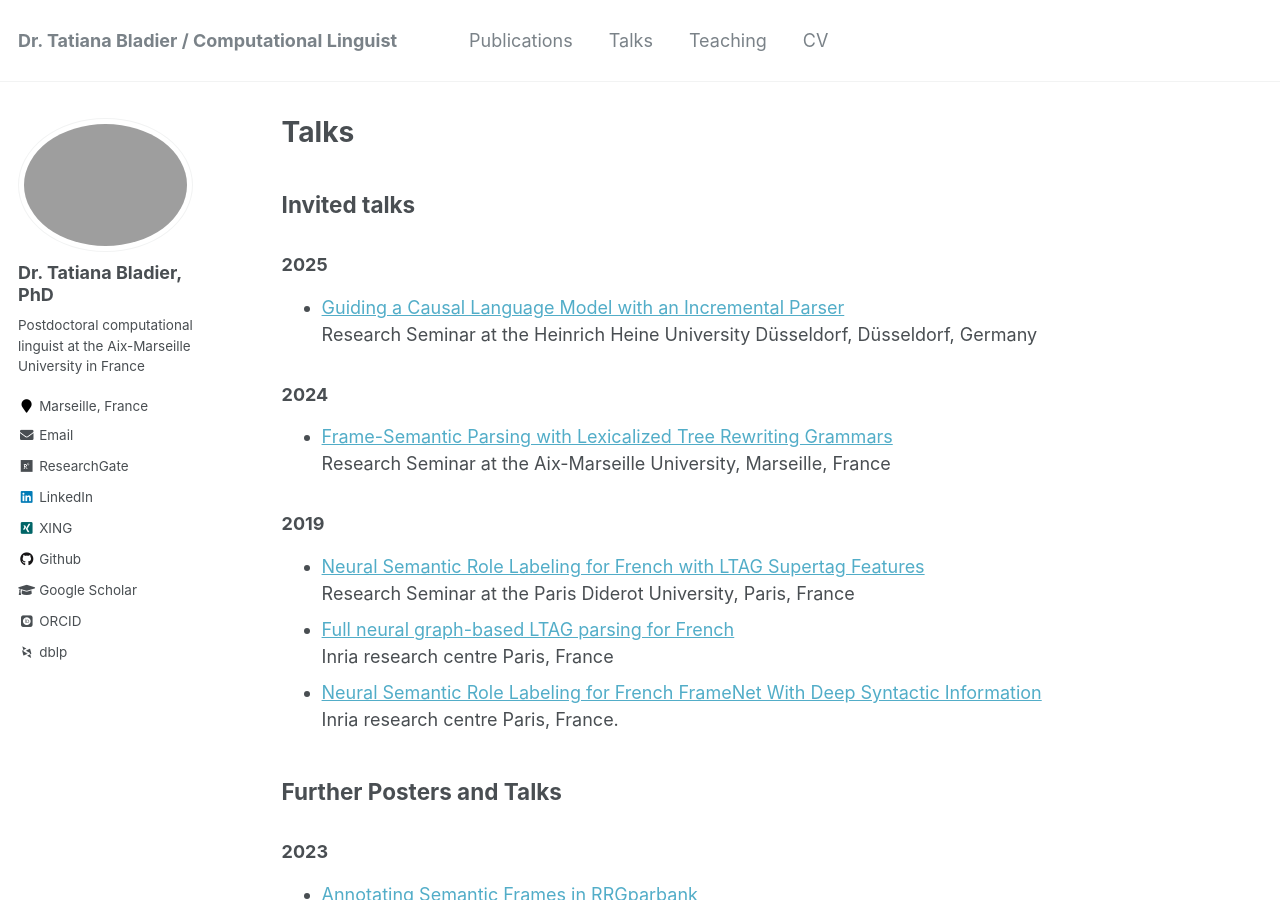
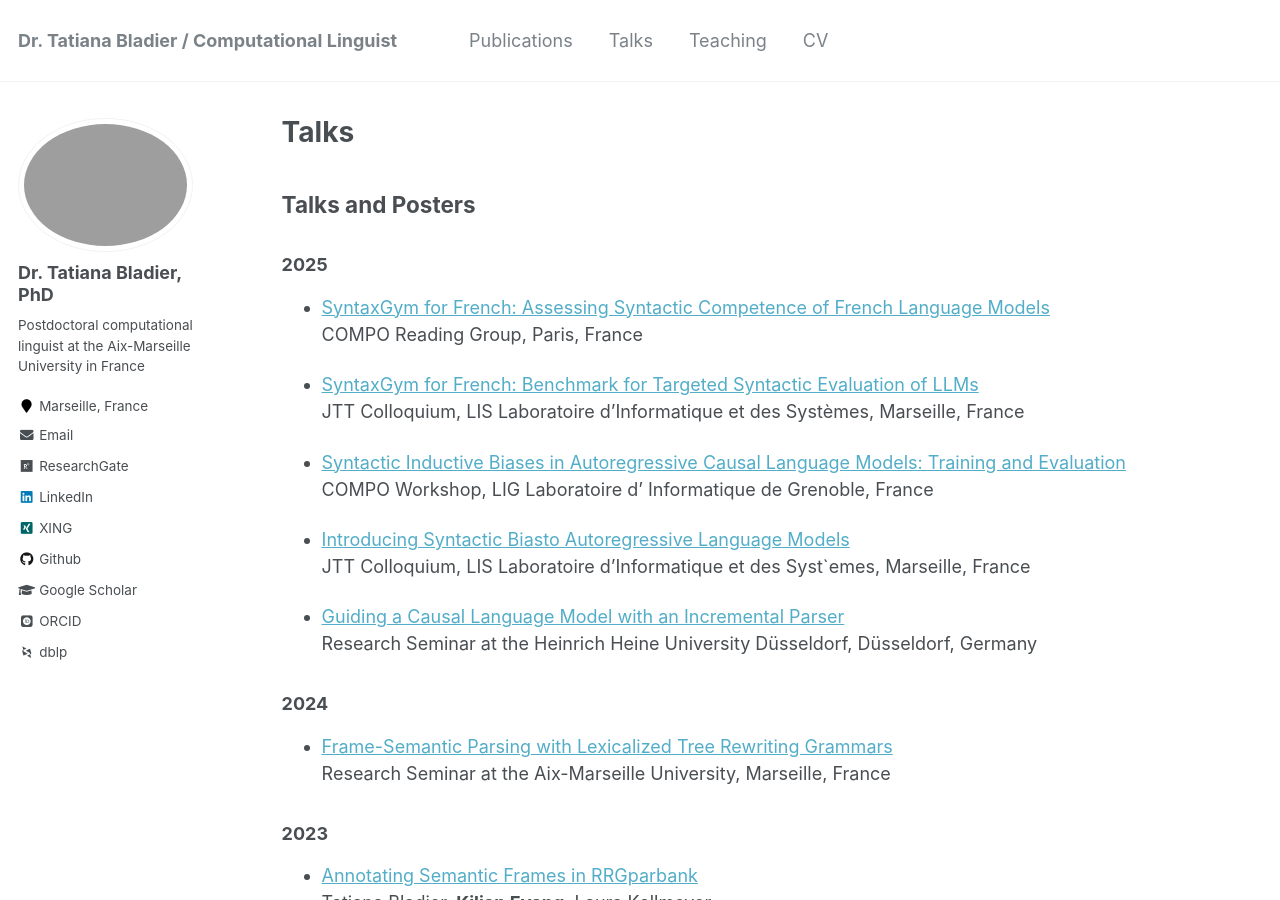
Before and after one commit to TatianaBladier/TatianaBladier.github.io, a Jekyll site: the page built from _pages/talks.md, in a window 1280 px wide and 900 px high. Built offline with Jekyll 4.4.1, drawn with Linux system fonts in a browser that asks for light colours; some web fonts are replaced; some of the changed text lies outside the part shown.

Commit message:
update talks

```diff
--- a/_pages/talks.md
+++ b/_pages/talks.md
@@ -6,26 +6,30 @@ author_profile: true
 ---
 
 
-## Invited talks
+## Talks and Posters
 
 ### 2025
+
+- [SyntaxGym for French: Assessing Syntactic Competence of French Language Models]() <br />
+COMPO Reading Group, Paris, France <br />
+
+- [SyntaxGym for French: Benchmark for Targeted Syntactic Evaluation of LLMs]() <br />
+JTT Colloquium, LIS Laboratoire d'Informatique et des Systèmes, Marseille, France <br />
+
+- [Syntactic Inductive Biases in Autoregressive Causal Language Models: Training and Evaluation ]()<br />
+COMPO Workshop, LIG Laboratoire d' Informatique de Grenoble, France <br />
+
+- [Introducing Syntactic Biasto Autoregressive Language Models]()<br />
+JTT Colloquium, LIS Laboratoire d'Informatique et des Syst`emes, Marseille, France <br />
+
 - [Guiding a Causal Language Model with an Incremental Parser]()<br />
 Research Seminar at the Heinrich Heine University Düsseldorf, Düsseldorf, Germany <br />
 
 ### 2024
+
 - [Frame-Semantic Parsing with Lexicalized Tree Rewriting Grammars]()<br />
 Research Seminar at the Aix-Marseille University, Marseille, France <br />
 
-### 2019
-
-- [Neural Semantic Role Labeling for French with LTAG Supertag Features]()<br />
-Research Seminar at the Paris Diderot University, Paris, France <br />
-- [Full neural graph-based LTAG parsing for French]() <br />
- Inria research centre Paris, France <br />
- - [Neural Semantic Role Labeling for French FrameNet With Deep Syntactic Information]() <br />
- Inria research centre Paris, France.
-
-## Further Posters and Talks
 
 ### 2023
 
@@ -86,8 +90,14 @@ David Arps, Tatiana Bladier, Jakub Waszczuk<br />
 TreeGraSP Workshop #4, Düsseldorf, Germany
 
 
+### 2019
 
-### 2019
+- [Neural Semantic Role Labeling for French with LTAG Supertag Features]()<br />
+Research Seminar at the Paris Diderot University, Paris, France <br />
+- [Full neural graph-based LTAG parsing for French]() <br />
+ Inria research centre Paris, France <br />
+ - [Neural Semantic Role Labeling for French FrameNet With Deep Syntactic Information]() <br />
+ Inria research centre Paris, France.
 
 - [Creating RRG treebanks through semi-automatic conversion of annotated corpora](https://ubwp.buffalo.edu/rrg2019/wp-content/uploads/sites/101/2019/07/Bladier.pdf){:target="_blank" rel="noopener"} <br />
 Tatiana Bladier, Kilian Evang, Laura Kallmeyer, Robin Möllemann, and Rainer Osswald<br />
```
